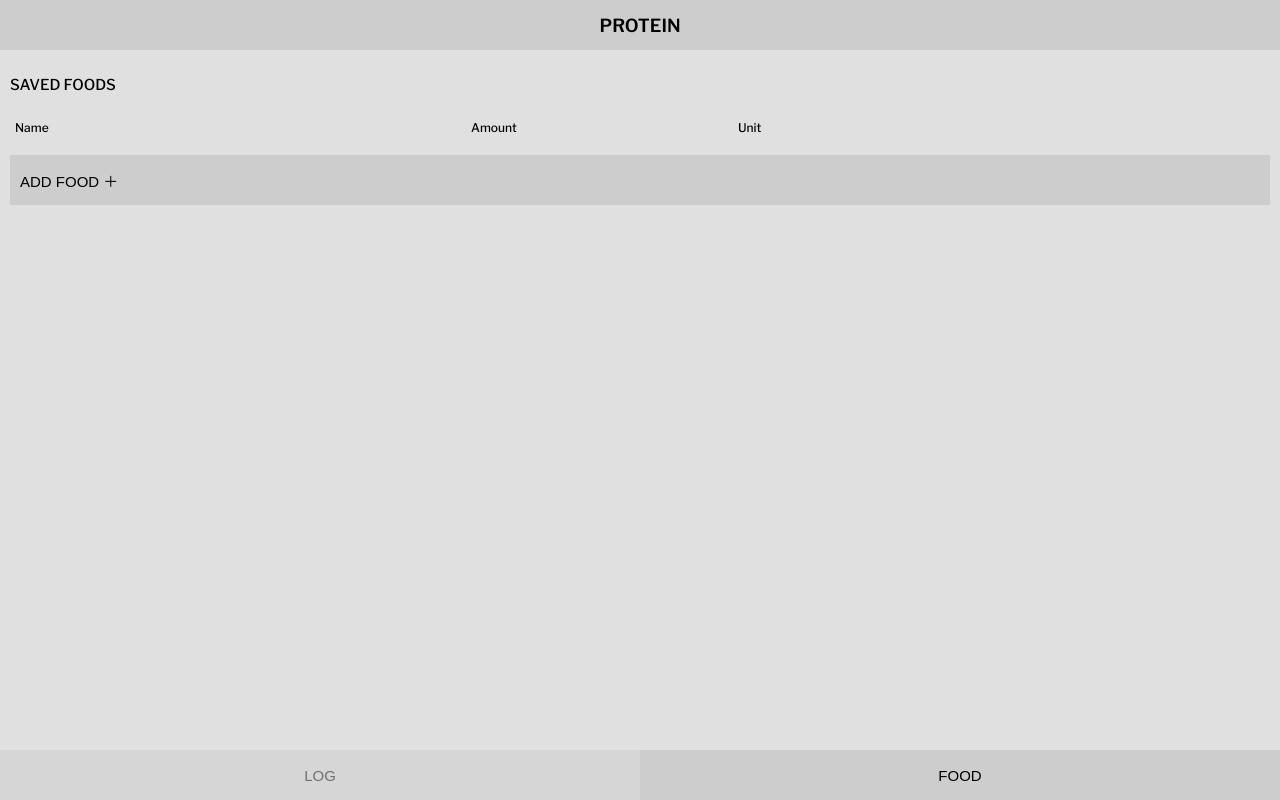
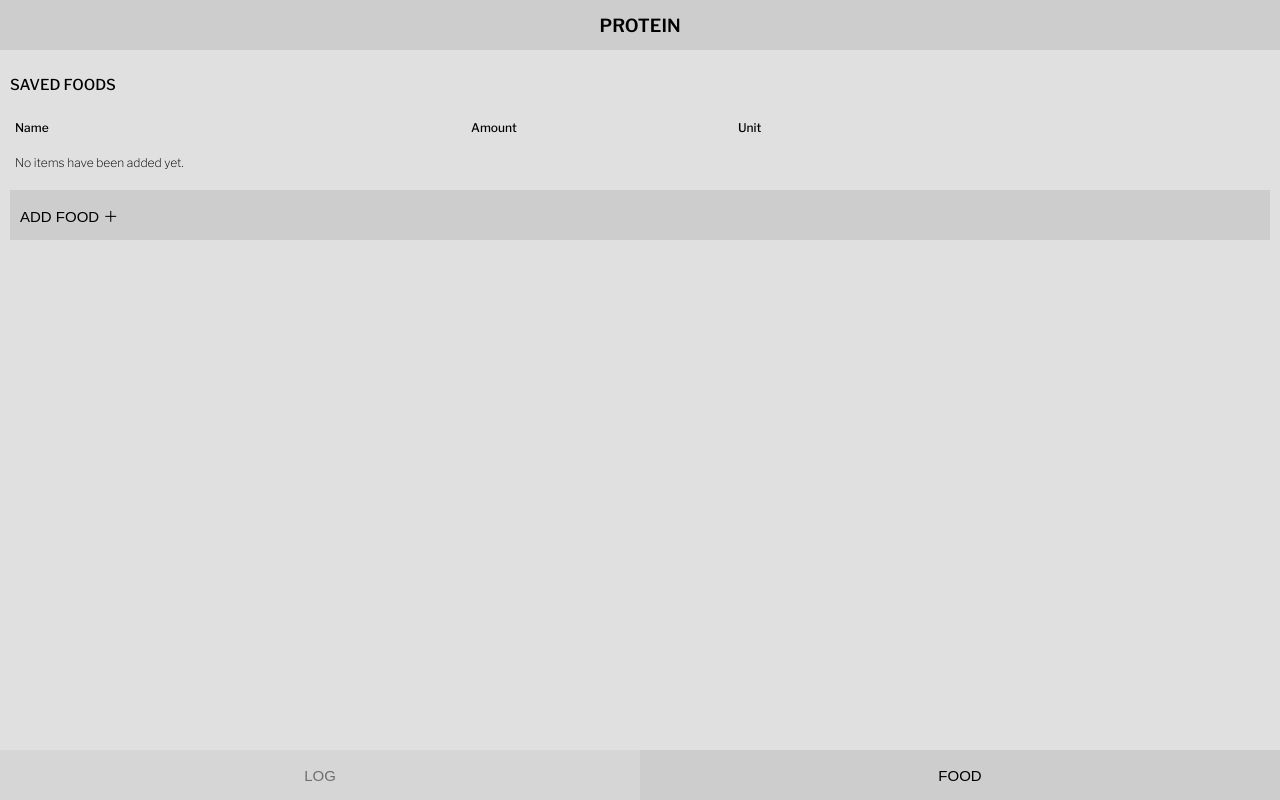
Before and after one commit to chillcs/protein-tracker-react-app, a React (Create React App) app: page / in a window 1280 px wide. Both pictures are taken after a click on the button "FOOD". Built offline with nearby package versions, Linux system fonts and the light colour scheme; the HTML template or start-up script is replaced by a standard one.

Commit message:
library features

```diff
--- a/src/components/Library.js
+++ b/src/components/Library.js
@@ -47,6 +47,9 @@ const Library = () => {
     setGramsOfProtein('');
     setMeasurement('');
     setErrorMessage('');
+
+    // Toggle form
+    handleFormToggle();
   };
 
   const handleFormToggle = () => {
@@ -85,6 +88,11 @@ const Library = () => {
               <div className="cell cell-delete"></div>
             </div>
           </li>
+          {foodItems.length === 0 && (
+            <p className="empty-table-error-message">
+              No items have been added yet.
+            </p>
+          )}
           {foodItems.map((item, index) => (
             <li key={index}>
               <div
--- a/src/index.css
+++ b/src/index.css
@@ -206,6 +206,11 @@ li {
   margin-left: -5px;
 }
 
+.empty-table-error-message {
+  padding: 10px 0;
+  padding-left: 5px;
+}
+
 .cell {
   padding: 5px 0;
   padding-left: 10px;
```
